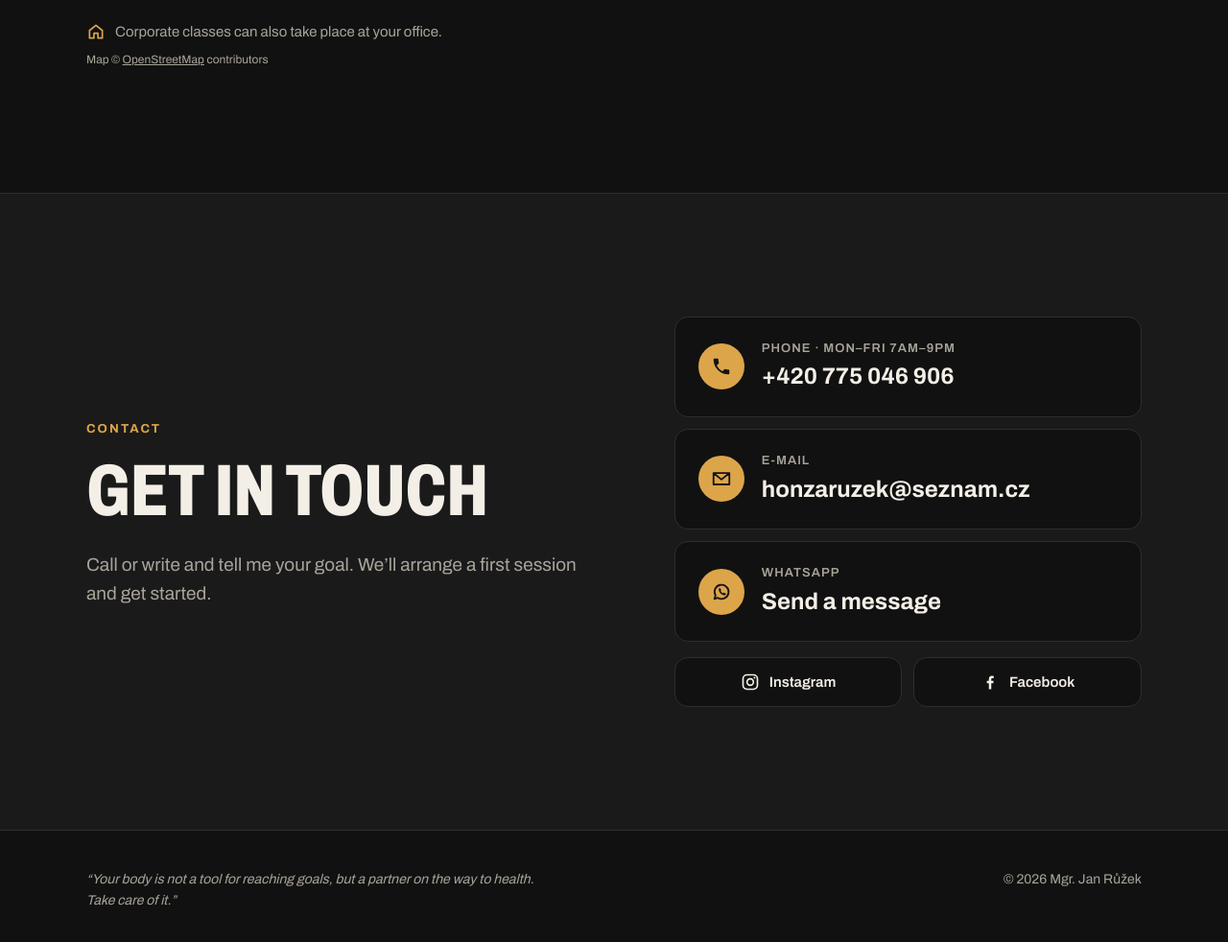
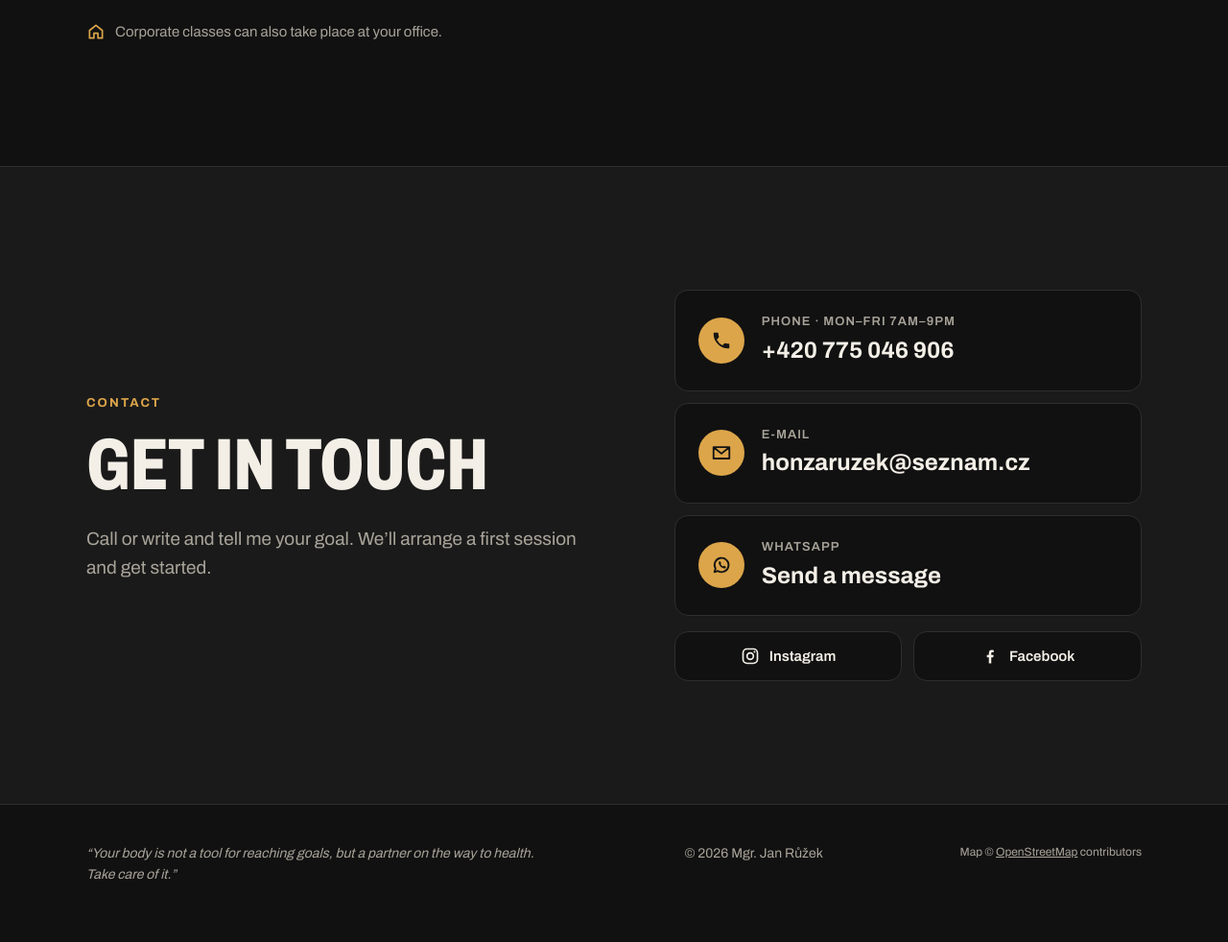
Before and after one commit to nesro/honzaruzek-site, a plain HTML site: page en/index.html in a window 1280 px wide. Shown: the part 5976-6958 px from the top of the page at 96% size. Drawn offline with Linux system fonts and the light colour scheme.

Commit message:
Map credit in footer

```diff
--- a/en/index.html
+++ b/en/index.html
@@ -360,7 +360,7 @@ ul { margin: 0; padding: 0; list-style: none; }
 .place:hover { border-color: var(--gold); }
 .place-map { display: block; width: calc(100% + 56px); max-width: none; height: auto; aspect-ratio: 9 / 5; object-fit: cover; margin: -28px -28px 16px; border-radius: var(--radius) var(--radius) 0 0; border-bottom: 1px solid var(--line); }
 .place { overflow: hidden; }
-.place-credit { margin-top: 8px; color: var(--muted); font-size: 12px; }
+.place-credit { color: var(--muted); font-size: 12px; }
 .place-credit a { color: inherit; }
 .place .area { font-size: 30px; font-weight: 800; font-stretch: 72%; text-transform: uppercase; line-height: 1.05; }
 .place .addr { color: var(--muted); font-size: 15px; }
@@ -703,7 +703,6 @@ ul { margin: 0; padding: 0; list-style: none; }
         </a>
       </div>
       <p class="places-note"><svg aria-hidden="true"><use href="#i-home"/></svg>Corporate classes can also take place at your office.</p>
-      <p class="place-credit">Map © <a href="https://www.openstreetmap.org/copyright" target="_blank" rel="noopener">OpenStreetMap</a> contributors</p>
     </div>
   </section>
 
@@ -741,6 +740,7 @@ ul { margin: 0; padding: 0; list-style: none; }
   <div class="wrap">
     <p>“Your body is not a tool for reaching goals, but a partner on the way to health. Take care of it.”</p>
     <p>© <span id="y">2026</span> Mgr. Jan Růžek</p>
+    <p class="place-credit">Map © <a href="https://www.openstreetmap.org/copyright" target="_blank" rel="noopener">OpenStreetMap</a> contributors</p>
   </div>
 </footer>
 
```
Also changed, not shown: index.html (+2 -2 lines).
